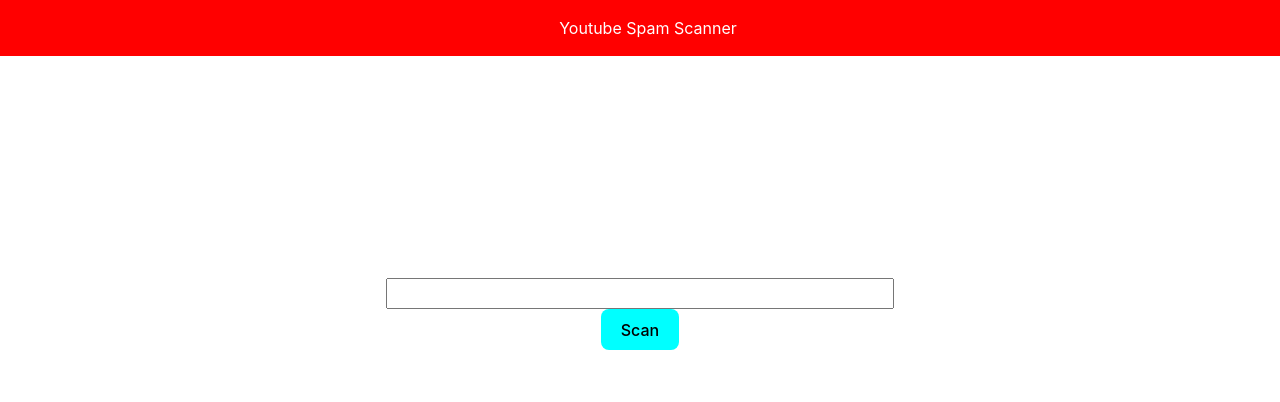
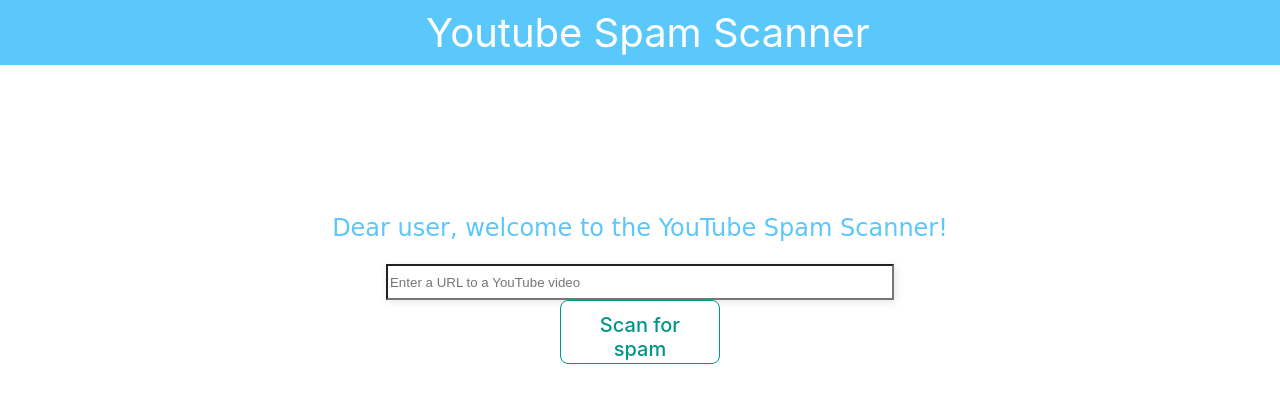
Before and after one commit to padieul/yt_spam_scanner, a Svelte app in the folder frontend/: page / in a window 1280 px wide. Shown: the top 402 px of the page. Built offline with nearby package versions, Linux system fonts and the light colour scheme.

Commit message:
update layout

```diff
--- a/frontend/src/App.svelte
+++ b/frontend/src/App.svelte
@@ -3,6 +3,7 @@
   var url_str = "";
   var text_output = "";
   var video_id_str = "";
+  var active = false;
 
   function handleClick() {
 		alert('clicked')
@@ -12,14 +13,11 @@
     var regExp = /^.*((youtu.be\/)|(v\/)|(\/u\/\w\/)|(embed\/)|(watch\?))\??v?=?([^#&?]*).*/;
     var match = url_str.match(regExp);
 
-
-    if (match&&match[7].length==11)
-    {
+    if (match&&match[7].length==11) {
       video_id_str = match[7];
       text_output = "Comment section of Youtube video with ID: " + video_id_str + "is being scanned for spam..."
     }
-    else
-    {
+    else {
       video_id_str = ""
       text_output = "Video ID could not be extracted";
     }
@@ -28,7 +26,6 @@
 
   async function postVideoId(){
     var message;
-
     const response = await fetch("http://localhost:8000/retrieve_comments/" + video_id_str,
                                 {
                                     method: 'POST',
@@ -43,45 +40,64 @@
 
 <Layout header hideHeader headerHeight={56} let:scroller>
   <div slot="header">
-    <div class="header" class:shadow={!!scroller.scroll}>
-			Youtube Spam Scanner
-		</div>
+    <div class="header" class:shadow={!!scroller.scroll}>Youtube Spam Scanner</div>
   </div>
-
+  <p>Dear user, welcome to the YouTube Spam Scanner!</p>
   <div class="internal_div">
-
     <div class="text_field">
-      <input bind:value={url_str}>
+      <input bind:value={url_str} placeholder="Enter a URL to a YouTube video">
     </div>
     <div class="button">
-      <button on:click={youtube_parser}>Scan</button>
+      <button class:active on:click={() => {active=!active}}
+        on:click={setTimeout(() => {active = false}, 3000)}
+        on:click={youtube_parser}>Scan for spam</button>
     </div>
-    <div class="output">
-      <p>{text_output}</p>
-    </div>
-
+    <div class="output"><p>{text_output}</p></div>
   </div>
-
 </Layout>
 
 
-
 <style>
-  input { width: 500px; height: 25px; }
-
-  button {background-color: aqua; }
-
-  .internal_div {width: 100%; height: 300px}
-
+  input {
+    width: 500px;
+    height: 30px;
+    box-shadow: 2px 2px 8px rgba(0,0,0,0.1);
+    cursor: pointer;
+  }
+  .internal_div {width: 100%; height: 400px}
   .header {
-		background-color: #FF0000;
-		height: 56px;
-		line-height: 56px;
-		color: #FFFFFF;
-		padding-left: 16px;
-	}
-
-	.shadow {
-  	box-shadow: 0px 2px 8px #00000088;
-	}
+    background-color: #5ac8fa;
+    height: 65px;
+    line-height: 65px;
+    color: white;
+    padding-left: 16px;
+    font-size: 2.5em;
+  }
+  .shadow { box-shadow: 0px 2px 8px #00000088;}
+	.active {
+    background-color: #009688;
+    color: white;
+  }
+  p {
+    color: #5ac8fa;
+    font-family: 'Comic Sans MS', cursive;
+    font-size: 1.5em;
+  }
+  button {
+    height: 4rem;
+    width: 10rem;
+    background-color: white;
+    border-color: #009688;
+    color: #009688;
+    font-size: 1.25rem;
+    background-image: linear-gradient(45deg, #009688 50%, transparent 50%);
+    background-position: 100%;
+    background-size: 400%;
+    transition: background 300ms ease-in-out;
+    cursor: pointer;
+  }
+  button:hover {
+    background-position: 0;
+    color: white;
+  }
 </style>
```
